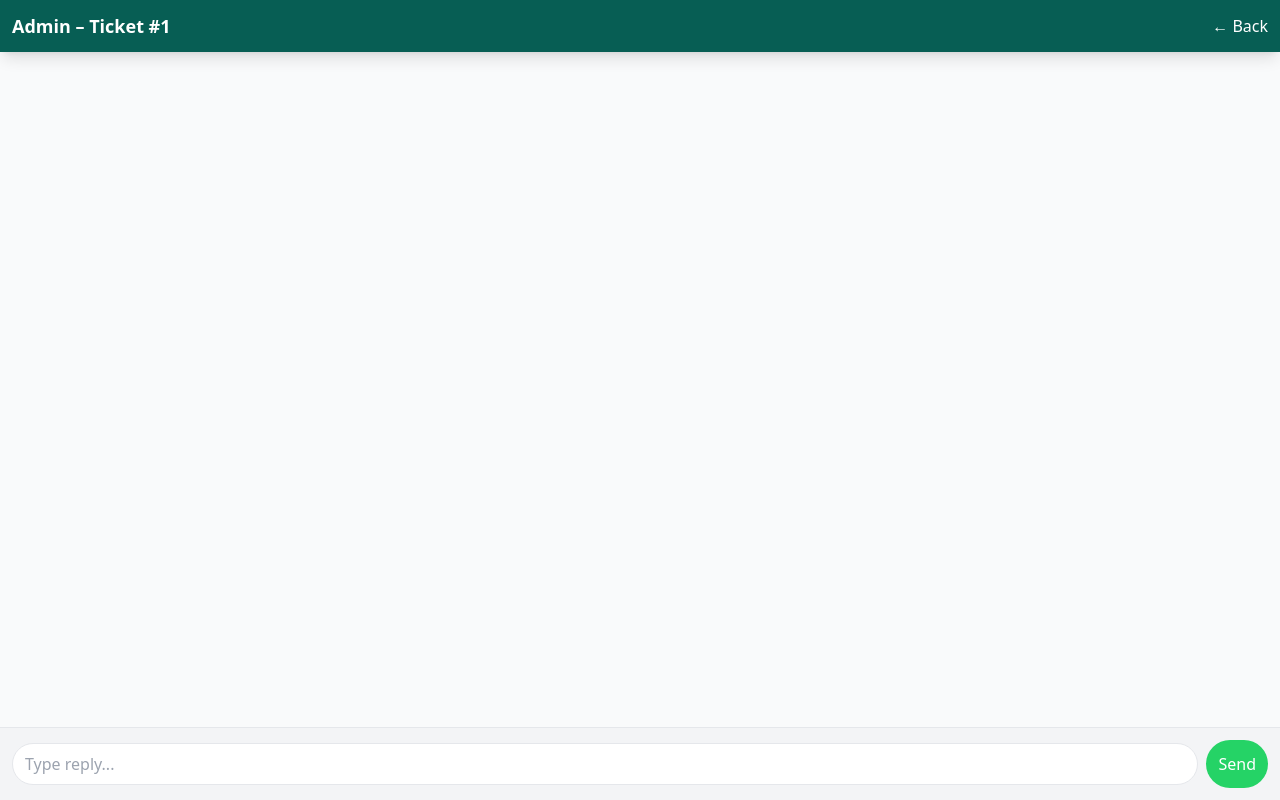
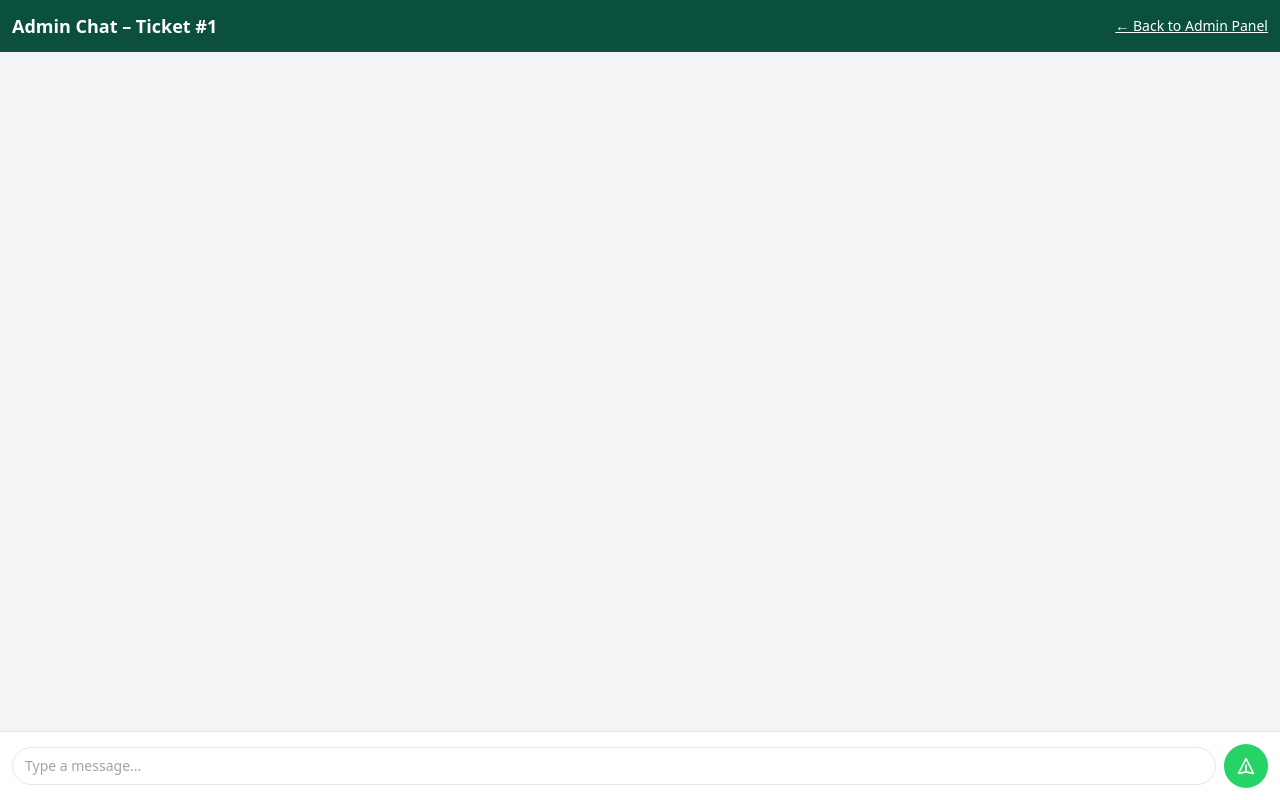
Before and after one commit to AygunAliyevaS/SynestheticSounds, a Flask app: template templates/admin_chat.html in a window 1280 px wide. Run offline with Flask 3, Linux system fonts and the light colour scheme; the template is opened without the code that fills it: most values are stand-ins (such as "Sample title", 1, 10 or a date in 2020); some libraries are stand-ins or nearby versions.

Commit message:
Update admin_chat.html

```diff
--- a/templates/admin_chat.html
+++ b/templates/admin_chat.html
@@ -1,9 +1,9 @@
 <!DOCTYPE html>
 <html lang="en">
 <head>
-  <meta charset="UTF-8">
-  <meta name="viewport" content="width=device-width, initial-scale=1.0">
-  <title>Admin Chat – #{{ short_id }}</title>
+  <meta charset="UTF-8" />
+  <meta name="viewport" content="width=device-width, initial-scale=1.0" />
+  <title>Admin Chat – Ticket #{{ short_id }}</title>
   <script src="https://cdn.tailwindcss.com"></script>
   <script src="https://cdn.socket.io/4.7.5/socket.io.min.js"></script>
   <style>
@@ -13,8 +13,8 @@
       padding: 10px 14px 20px 14px;
       border-radius: 1.3rem;
     }
-    .msg-admin { background: #DCF8C6; border-top-right-radius: 0; } /* admin = right */
-    .msg-user { background: #FFFFFF; border-top-left-radius: 0; }  /* user = left */
+    .msg-admin { background: #DCF8C6; border-top-right-radius: 0; }
+    .msg-user { background: #FFFFFF; border-top-left-radius: 0; }
     .msg-time {
       position: absolute;
       bottom: 4px;
@@ -27,46 +27,62 @@
 </head>
 <body class="flex flex-col h-screen bg-gray-50">
 
-  <header class="bg-[#075E54] text-white p-3 flex justify-between items-center shadow-lg">
-    <h1 class="font-bold text-lg">Admin – Ticket #{{ short_id }}</h1>
-    <a href="/admin" class="hover:underline">← Back</a>
+  <header class="bg-[#0b4f3e] text-white p-3 flex justify-between items-center shadow">
+    <h1 class="text-lg font-semibold">Admin Chat – Ticket #{{ short_id }}</h1>
+    <a href="/admin" class="underline text-sm">← Back to Admin Panel</a>
   </header>
 
-  <div id="chatBox" class="flex-1 overflow-y-auto p-4 space-y-4">
+  <div id="chatBox" class="flex-1 overflow-y-auto p-4 space-y-4 bg-gray-100">
     {% for msg in chat %}
-      {% if msg.sender == 'admin' %}
-      <div class="flex justify-end mb-3">
-        <div class="max-w-[75%]">
-          <div class="msg-bubble msg-admin">
-            {{ msg.assistant }}
-            <div class="msg-time">{{ msg.time.split('T')[1][:5] if msg.time else 'Now' }}</div>
+      {% if msg.sender == 'user' %}
+        <!-- USER MESSAGE -->
+        <div class="flex justify-start mb-3">
+          <div class="max-w-[75%]">
+            <div class="msg-bubble msg-user shadow-sm text-gray-800">
+              {{ msg.user | safe }}
+              <div class="msg-time">
+                {% if msg.time %}
+                  {{ msg.time.split('T')[1][:5] }}
+                {% else %} Now {% endif %}
+              </div>
+            </div>
           </div>
         </div>
-      </div>
-      {% elif msg.sender == 'user' %}
-      <div class="flex justify-start mb-3">
-        <div class="max-w-[75%]">
-          <div class="msg-bubble msg-user">
-            {{ msg.user }}
-            <div class="msg-time">{{ msg.time.split('T')[1][:5] if msg.time else 'Now' }}</div>
+      {% elif msg.sender == 'support' %}
+        <!-- ADMIN MESSAGE -->
+        <div class="flex justify-end mb-3">
+          <div class="max-w-[75%]">
+            <div class="msg-bubble msg-admin shadow-sm text-gray-800">
+              {{ msg.assistant | safe }}
+              <div class="msg-time">
+                {% if msg.time %}
+                  {{ msg.time.split('T')[1][:5] }}
+                {% else %} Now {% endif %}
+              </div>
+            </div>
           </div>
         </div>
-      </div>
       {% endif %}
     {% endfor %}
   </div>
 
-  <form id="replyForm" class="bg-gray-100 p-3 flex items-center space-x-2 border-t">
-    <textarea id="replyText" rows="1" placeholder="Type reply..." class="flex-1 resize-none border rounded-full px-3 py-2 outline-none"></textarea>
-    <button type="submit" class="bg-[#25D366] hover:bg-[#1EBE5D] text-white rounded-full p-3">
-      Send
+  <form id="replyForm" class="bg-white border-t p-3 flex items-center space-x-2">
+    <textarea id="replyText" rows="1" placeholder="Type a message..."
+      class="flex-1 border rounded-full px-3 py-2 text-sm resize-none" required></textarea>
+    <button type="submit" class="bg-[#25D366] text-white rounded-full p-3">
+      <svg class="w-5 h-5" fill="none" stroke="currentColor" viewBox="0 0 24 24">
+        <path stroke-linecap="round" stroke-linejoin="round" stroke-width="2"
+              d="M12 19l9 2-9-18-9 18 9-2zm0 0v-8"/>
+      </svg>
     </button>
   </form>
 
   <script>
     const socket = io();
     const room = "{{ short_id }}";
-    socket.emit("join_room", { room });
+
+    // Join the ticket room
+    socket.emit("join_room", room);
 
     function addBubble(text, sender, time) {
       const isAdmin = sender === "admin";
@@ -74,7 +90,7 @@
       const bubble = `
         <div class="flex ${isAdmin ? "justify-end" : "justify-start"} mb-3">
           <div class="max-w-[75%]">
-            <div class="msg-bubble ${isAdmin ? "msg-admin" : "msg-user"}">
+            <div class="msg-bubble ${isAdmin ? "msg-admin" : "msg-user"} shadow-sm text-gray-900">
               ${text}
               <div class="msg-time">${time}</div>
             </div>
@@ -84,23 +100,22 @@
       box.scrollTop = box.scrollHeight;
     }
 
-    // Receive message from user
+    // Receive message
     socket.on("receive_message", (data) => {
-      if (data.sender !== "admin") {
-        addBubble(data.text, data.sender, data.time);
-      }
+      addBubble(data.text, data.sender, data.time);
     });
 
-    // Send message from admin
-    document.getElementById("replyForm").addEventListener("submit", e => {
+    // Send message
+    document.getElementById("replyForm").addEventListener("submit", (e) => {
       e.preventDefault();
       const txt = document.getElementById("replyText").value.trim();
       if (!txt) return;
       document.getElementById("replyText").value = "";
-      const time = new Date().toLocaleTimeString([], { hour: '2-digit', minute: '2-digit' });
+      const time = new Date().toLocaleTimeString([], { hour: "2-digit", minute: "2-digit" });
       addBubble(txt, "admin", time);
       socket.emit("send_message", { room, text: txt, sender: "admin", time });
     });
   </script>
+
 </body>
 </html>
```
